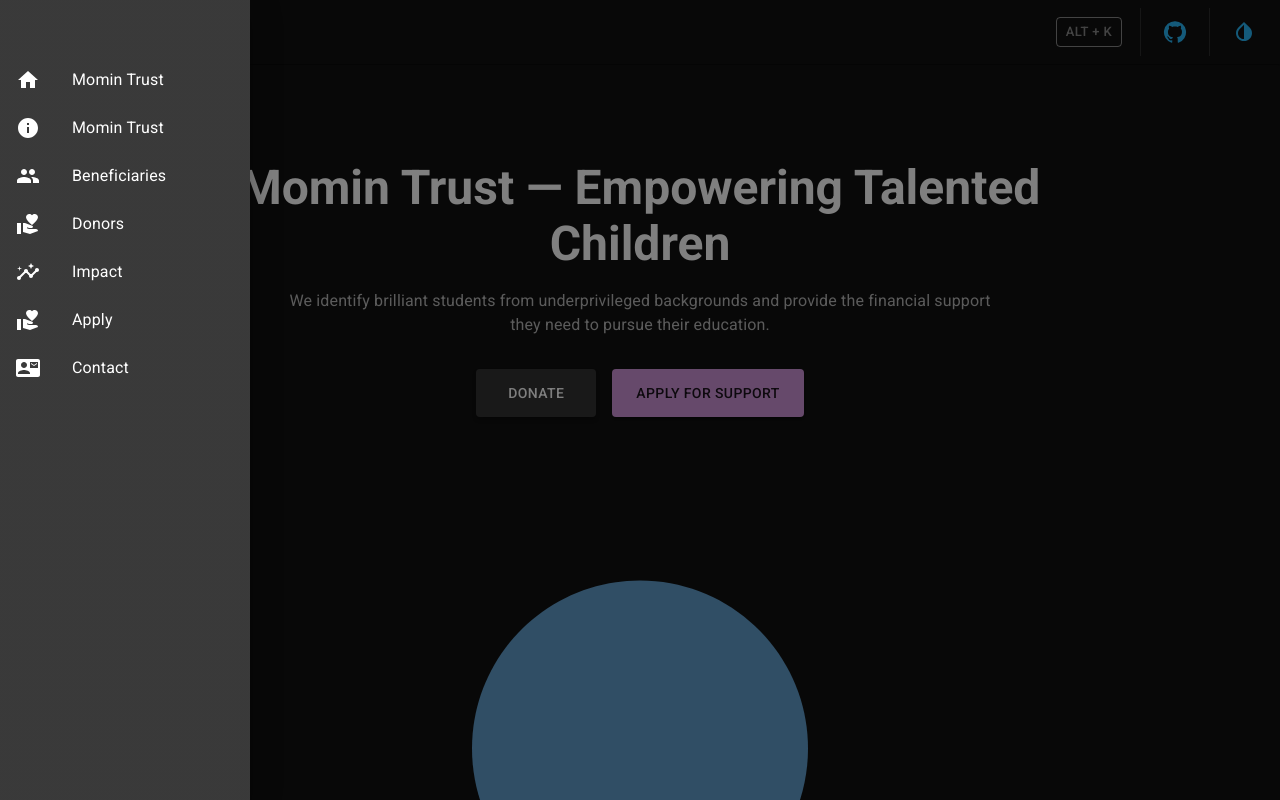
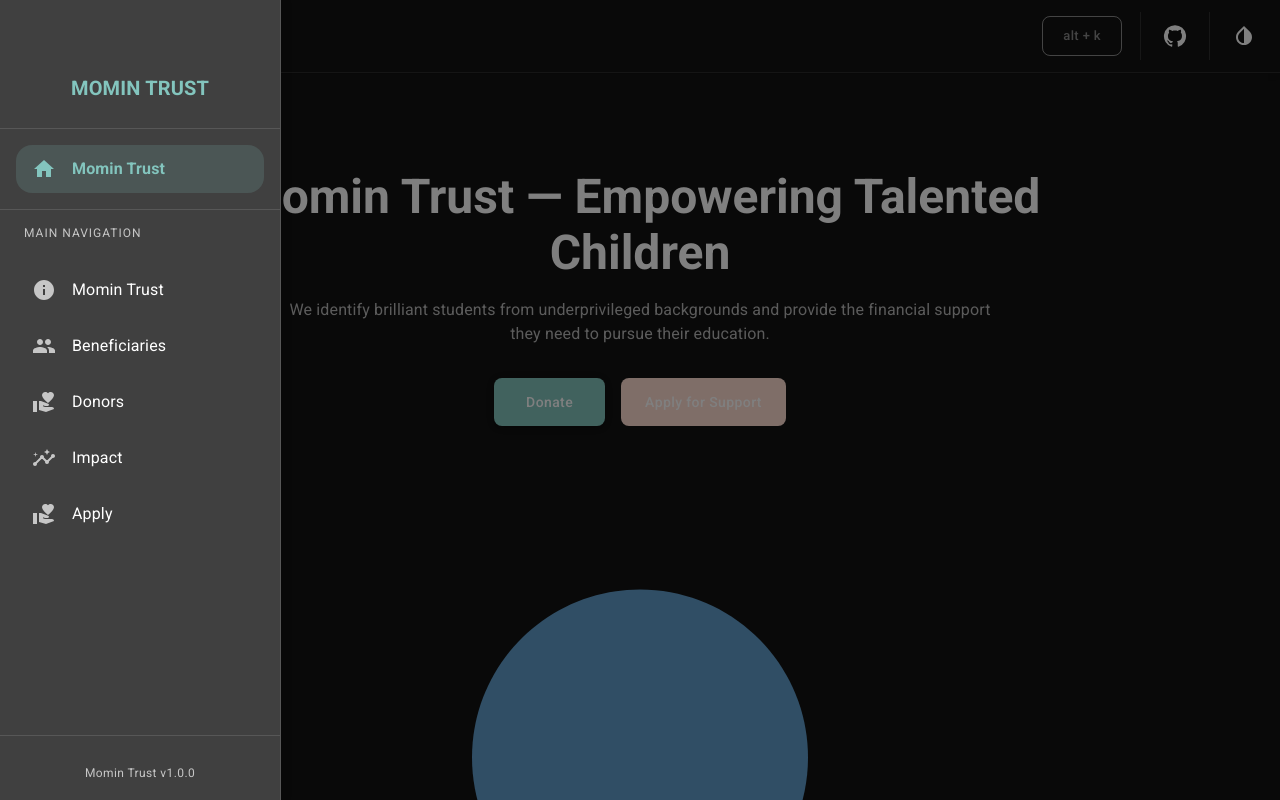
Before and after one commit to jalal-haidar/MominTrust-web, a React (Vite) app: page / in a window 1280 px wide. Both pictures are taken after a click on the button 36 px from the left and 32 px from the top of the page. Shown: the top 800 px of the page. Built offline with nearby package versions, Linux system fonts and the light colour scheme.

Commit message:
feat: enhance BeneficiaryCard, Sidebar, and Header components with improved styling and functionality; add custom theme colors

```diff
--- a/src/components/styled.ts
+++ b/src/components/styled.ts
@@ -1,6 +1,10 @@
 import Box from '@mui/material/Box';
+import Container from '@mui/material/Container';
+import Typography from '@mui/material/Typography';
+import Paper from '@mui/material/Paper';
 import { styled } from '@mui/material/styles';
 
+// Flex containers
 const FlexBox = styled(Box)({
   display: 'flex',
 });
@@ -15,4 +19,58 @@ const FullSizeCenteredFlexBox = styled(CenteredFlexBox)({
   height: '100%',
 });
 
-export { FlexBox, CenteredFlexBox, FullSizeCenteredFlexBox };
+// Page layout components
+const PageContainer = styled(Container)(({ theme }) => ({
+  paddingTop: theme.spacing(4),
+  paddingBottom: theme.spacing(6),
+}));
+
+const PageSection = styled(Box)(({ theme }) => ({
+  marginBottom: theme.spacing(4),
+}));
+
+// Card and content components
+const ContentCard = styled(Paper)(({ theme }) => ({
+  padding: theme.spacing(3),
+  borderRadius: 12,
+  transition: 'transform 0.2s, box-shadow 0.2s',
+  '&:hover': {
+    transform: 'translateY(-4px)',
+    boxShadow: theme.shadows[4],
+  },
+}));
+
+// Typography components
+const PageTitle = styled(Typography)(({ theme }) => ({
+  fontSize: '2rem',
+  fontWeight: 700,
+  marginBottom: theme.spacing(2),
+  position: 'relative',
+  '&:after': {
+    content: '""',
+    position: 'absolute',
+    bottom: -8,
+    left: 0,
+    width: 60,
+    height: 4,
+    backgroundColor: theme.palette.primary.main,
+    borderRadius: 2,
+  },
+}));
+
+const SectionTitle = styled(Typography)(({ theme }) => ({
+  fontSize: '1.5rem',
+  fontWeight: 600,
+  marginBottom: theme.spacing(2),
+}));
+
+export {
+  FlexBox,
+  CenteredFlexBox,
+  FullSizeCenteredFlexBox,
+  PageContainer,
+  PageSection,
+  ContentCard,
+  PageTitle,
+  SectionTitle,
+};
--- a/src/sections/Header/Header.tsx
+++ b/src/sections/Header/Header.tsx
@@ -42,20 +42,36 @@ function Header() {
 
   return (
     <Box sx={{ flexGrow: 1 }} data-pw={`theme-${theme}`}>
-      <AppBar color="transparent" elevation={1} position="static">
+      <AppBar
+        color={theme === 'light' ? 'primary' : 'transparent'}
+        elevation={2}
+        position="static"
+        sx={{
+          py: 0.5,
+          borderBottom: theme === 'dark' ? '1px solid rgba(255,255,255,0.1)' : 'none',
+        }}
+      >
         <Toolbar sx={{ justifyContent: 'space-between' }}>
           <FlexBox sx={{ alignItems: 'center' }}>
             <IconButton
               onClick={sidebarActions.toggle}
               size="large"
               edge="start"
-              color="info"
+              color="inherit"
               aria-label="menu"
               sx={{ mr: 1 }}
             >
               <MenuIcon />
             </IconButton>
-            <Button onClick={showNotification} color="info">
+            <Button
+              onClick={showNotification}
+              color="inherit"
+              sx={{
+                fontWeight: 700,
+                fontSize: '1.2rem',
+                letterSpacing: '0.5px',
+              }}
+            >
               {title}
             </Button>
           </FlexBox>
@@ -73,19 +89,33 @@ function Header() {
               </Tooltip>
             </FlexBox>
             <Divider orientation="vertical" flexItem />
-            <Tooltip title="It's open source" arrow>
-              <IconButton color="info" size="large" component="a" href={repository} target="_blank">
+            <Tooltip title="View source on GitHub" arrow>
+              <IconButton
+                color="inherit"
+                size="large"
+                component="a"
+                href={repository}
+                target="_blank"
+                sx={{
+                  transition: 'transform 0.2s',
+                  '&:hover': { transform: 'scale(1.1)' },
+                }}
+              >
                 <GitHubIcon />
               </IconButton>
             </Tooltip>
             <Divider orientation="vertical" flexItem />
             <Tooltip title="Switch theme" arrow>
               <IconButton
-                color="info"
+                color="inherit"
                 edge="end"
                 size="large"
                 onClick={themeActions.toggle}
                 data-pw="theme-toggle"
+                sx={{
+                  transition: 'transform 0.2s',
+                  '&:hover': { transform: 'rotate(12deg)' },
+                }}
               >
                 <ThemeIcon />
               </IconButton>
--- a/src/sections/Sidebar/Sidebar.tsx
+++ b/src/sections/Sidebar/Sidebar.tsx
@@ -1,18 +1,33 @@
-import { Link } from 'react-router-dom';
+import { Link, useLocation } from 'react-router-dom';
 
 import DefaultIcon from '@mui/icons-material/Deblur';
+import Box from '@mui/material/Box';
+import Divider from '@mui/material/Divider';
 import List from '@mui/material/List';
 import ListItem from '@mui/material/ListItem';
 import ListItemButton from '@mui/material/ListItemButton';
 import ListItemIcon from '@mui/material/ListItemIcon';
 import ListItemText from '@mui/material/ListItemText';
 import SwipeableDrawer from '@mui/material/SwipeableDrawer';
+import Typography from '@mui/material/Typography';
+import { alpha, useTheme } from '@mui/material/styles';
 
 import routes from '@/routes';
 import useSidebar from '@/store/sidebar';
 
 function Sidebar() {
   const [isSidebarOpen, sidebarActions] = useSidebar();
+  const location = useLocation();
+  const theme = useTheme();
+
+  // Group routes by category
+  const mainRoutes = Object.values(routes).filter(
+    (route) =>
+      route.title &&
+      ['/beneficiaries', '/donors', '/impact', '/apply', '/about'].includes(route.path as string),
+  );
+
+  const homeRoute = Object.values(routes).find((route) => route.path === '/');
 
   return (
     <SwipeableDrawer
@@ -23,19 +38,134 @@ function Sidebar() {
       disableBackdropTransition={false}
       swipeAreaWidth={30}
       data-pw="sidebar"
+      PaperProps={{
+        sx: {
+          boxShadow: '4px 0 10px rgba(0,0,0,0.05)',
+          borderRight: `1px solid ${theme.palette.divider}`,
+        },
+      }}
     >
-      <List sx={{ width: 250, pt: (theme) => `${theme.mixins.toolbar.minHeight}px` }}>
-        {Object.values(routes)
-          .filter((route) => route.title)
-          .map(({ path, title, icon: Icon }) => (
-            <ListItem sx={{ p: 0 }} key={path}>
-              <ListItemButton component={Link} to={path as string} onClick={sidebarActions.close}>
-                <ListItemIcon>{Icon ? <Icon /> : <DefaultIcon />}</ListItemIcon>
-                <ListItemText>{title}</ListItemText>
+      <Box
+        sx={{
+          width: 280,
+          pt: (theme) => `${theme.mixins.toolbar.minHeight}px`,
+          height: '100%',
+          display: 'flex',
+          flexDirection: 'column',
+        }}
+      >
+        {/* Logo/Title Section */}
+        <Box
+          sx={{
+            p: 2,
+            mb: 1,
+            display: 'flex',
+            alignItems: 'center',
+            justifyContent: 'center',
+          }}
+        >
+          <Typography variant="h6" fontWeight="bold" color="primary">
+            MOMIN TRUST
+          </Typography>
+        </Box>
+
+        <Divider sx={{ mb: 2 }} />
+
+        {/* Home Route */}
+        {homeRoute && (
+          <List disablePadding sx={{ px: 2 }}>
+            <ListItem disablePadding sx={{ mb: 1 }}>
+              <ListItemButton
+                component={Link}
+                to={homeRoute.path as string}
+                onClick={sidebarActions.close}
+                selected={location.pathname === homeRoute.path}
+                sx={{
+                  borderRadius: 2,
+                  backgroundColor:
+                    location.pathname === homeRoute.path
+                      ? alpha(theme.palette.primary.main, 0.1)
+                      : 'transparent',
+                  '&:hover': {
+                    backgroundColor: alpha(theme.palette.primary.main, 0.08),
+                  },
+                }}
+              >
+                <ListItemIcon
+                  sx={{
+                    color: location.pathname === homeRoute.path ? 'primary.main' : 'text.secondary',
+                    minWidth: 40,
+                  }}
+                >
+                  {homeRoute.icon ? <homeRoute.icon /> : <DefaultIcon />}
+                </ListItemIcon>
+                <ListItemText
+                  primary={homeRoute.title}
+                  primaryTypographyProps={{
+                    fontWeight: location.pathname === homeRoute.path ? 700 : 400,
+                    color: location.pathname === homeRoute.path ? 'primary.main' : 'text.primary',
+                  }}
+                />
+              </ListItemButton>
+            </ListItem>
+          </List>
+        )}
+
+        <Divider sx={{ my: 1 }} />
+
+        {/* Main Navigation Links */}
+        <Typography variant="overline" color="text.secondary" sx={{ px: 3, mb: 1 }}>
+          Main Navigation
+        </Typography>
+
+        <List sx={{ px: 2, flex: 1 }}>
+          {mainRoutes.map(({ path, title, icon: Icon }) => (
+            <ListItem disablePadding sx={{ mb: 1 }} key={path}>
+              <ListItemButton
+                component={Link}
+                to={path as string}
+                onClick={sidebarActions.close}
+                selected={location.pathname === path}
+                sx={{
+                  borderRadius: 2,
+                  backgroundColor:
+                    location.pathname === path
+                      ? alpha(theme.palette.primary.main, 0.1)
+                      : 'transparent',
+                  '&:hover': {
+                    backgroundColor: alpha(theme.palette.primary.main, 0.08),
+                  },
+                }}
+              >
+                <ListItemIcon
+                  sx={{
+                    color: location.pathname === path ? 'primary.main' : 'text.secondary',
+                    minWidth: 40,
+                  }}
+                >
+                  {Icon ? <Icon /> : <DefaultIcon />}
+                </ListItemIcon>
+                <ListItemText
+                  primary={title}
+                  primaryTypographyProps={{
+                    fontWeight: location.pathname === path ? 600 : 400,
+                    color: location.pathname === path ? 'primary.main' : 'text.primary',
+                  }}
+                />
               </ListItemButton>
             </ListItem>
           ))}
-      </List>
+        </List>
+
+        <Divider sx={{ my: 1 }} />
+
+        {/* Version info at bottom */}
+        <Box sx={{ p: 2, textAlign: 'center' }}>
+          <Typography variant="caption" color="text.secondary">
+            Momin Trust v1.0.0
+          </Typography>
+        </Box>
+      </Box>
     </SwipeableDrawer>
   );
 }
--- a/src/theme/themes.ts
+++ b/src/theme/themes.ts
@@ -3,17 +3,92 @@ import { deepmerge } from '@mui/utils';
 
 import { Themes } from './types';
 
+// Momin Trust Color Palette
+const mominColors = {
+  // Primary colors
+  teal: {
+    main: '#006D77',
+    light: '#83C5BE',
+    dark: '#004E57',
+    contrastText: '#FFFFFF',
+  },
+  // Secondary colors
+  coral: {
+    main: '#E29578',
+    light: '#FFDDD2',
+    dark: '#D26F51',
+    contrastText: '#FFFFFF',
+  },
+  // Neutral colors
+  sand: {
+    50: '#FAFAFA',
+    100: '#F5F5F5',
+    200: '#EDF6F9',
+    300: '#E0E0E0',
+    400: '#BDBDBD',
+    500: '#9E9E9E',
+    600: '#757575',
+    700: '#616161',
+    800: '#424242',
+    900: '#212121',
+  },
+};
+
+// Shared theme configuration
 const sharedTheme = {
-  palette: {
-    background: {
-      default: '#fafafa',
-      paper: '#fff',
+  typography: {
+    fontFamily: '"Roboto", "Helvetica", "Arial", sans-serif',
+    h1: {
+      fontWeight: 700,
     },
+    h2: {
+      fontWeight: 600,
+    },
+    h3: {
+      fontWeight: 600,
+    },
+    h4: {
+      fontWeight: 500,
+    },
+    button: {
+      fontWeight: 500,
+      textTransform: 'none',
+    },
+  },
+  shape: {
+    borderRadius: 8,
   },
   components: {
     MuiButtonBase: {
       defaultProps: {
         disableRipple: true,
+      },
+    },
+    MuiButton: {
+      styleOverrides: {
+        root: {
+          borderRadius: 8,
+          padding: '8px 20px',
+          boxShadow: 'none',
+          '&:hover': {
+            boxShadow: '0px 2px 4px rgba(0, 0, 0, 0.1)',
+          },
+        },
+        containedPrimary: {
+          '&:hover': {
+            transform: 'translateY(-2px)',
+            transition: 'transform 0.2s ease',
+          },
+        },
+      },
+    },
+    MuiCard: {
+      styleOverrides: {
+        root: {
+          borderRadius: 12,
+          boxShadow: '0px 4px 12px rgba(0, 0, 0, 0.05)',
+          overflow: 'hidden',
+        },
       },
     },
     MuiDivider: {
@@ -22,8 +97,6 @@ const sharedTheme = {
           marginRight: 10,
           marginLeft: 10,
         },
-        // TODO: open issue for missing "horizontal" CSS rule
-        // in Divider API - https://mui.com/material-ui/api/divider/#css
         middle: {
           marginTop: 10,
           marginBottom: 10,
@@ -31,20 +104,33 @@ const sharedTheme = {
         },
       },
     },
+    MuiAppBar: {
+      styleOverrides: {
+        root: {
+          boxShadow: '0px 2px 8px rgba(0, 0, 0, 0.05)',
+        },
+      },
+    },
   },
-} as ThemeOptions; // the reason for this casting is deepmerge return type
-// TODO (Suren): replace mui-utils-deepmerge with lodash or ramda deepmerge
+} as ThemeOptions;
 
+// Theme configurations
 const themes: Record<Themes, ThemeOptions> = {
   light: deepmerge(sharedTheme, {
     palette: {
       mode: 'light',
+      primary: mominColors.teal,
+      secondary: mominColors.coral,
       background: {
-        default: '#fafafa',
-        paper: '#fff',
+        default: mominColors.sand[100],
+        paper: '#FFFFFF',
       },
-      primary: {
-        main: '#3f51b5',
+      text: {
+        primary: mominColors.sand[900],
+        secondary: mominColors.sand[700],
+      },
+      info: {
+        main: mominColors.teal.main,
       },
     },
   }),
@@ -52,12 +138,24 @@ const themes: Record<Themes, ThemeOptions> = {
   dark: deepmerge(sharedTheme, {
     palette: {
       mode: 'dark',
+      primary: {
+        ...mominColors.teal,
+        main: mominColors.teal.light,
+      },
+      secondary: {
+        ...mominColors.coral,
+        main: mominColors.coral.light,
+      },
       background: {
-        default: '#111',
-        paper: '#171717',
+        default: '#121212',
+        paper: '#1E1E1E',
       },
-      primary: {
-        main: '#333',
+      text: {
+        primary: '#FFFFFF',
+        secondary: 'rgba(255, 255, 255, 0.7)',
+      },
+      info: {
+        main: mominColors.teal.light,
       },
     },
   }),
```
Also changed, not shown: src/components/BeneficiaryCard/BeneficiaryCard.tsx (+64 -11 lines).
